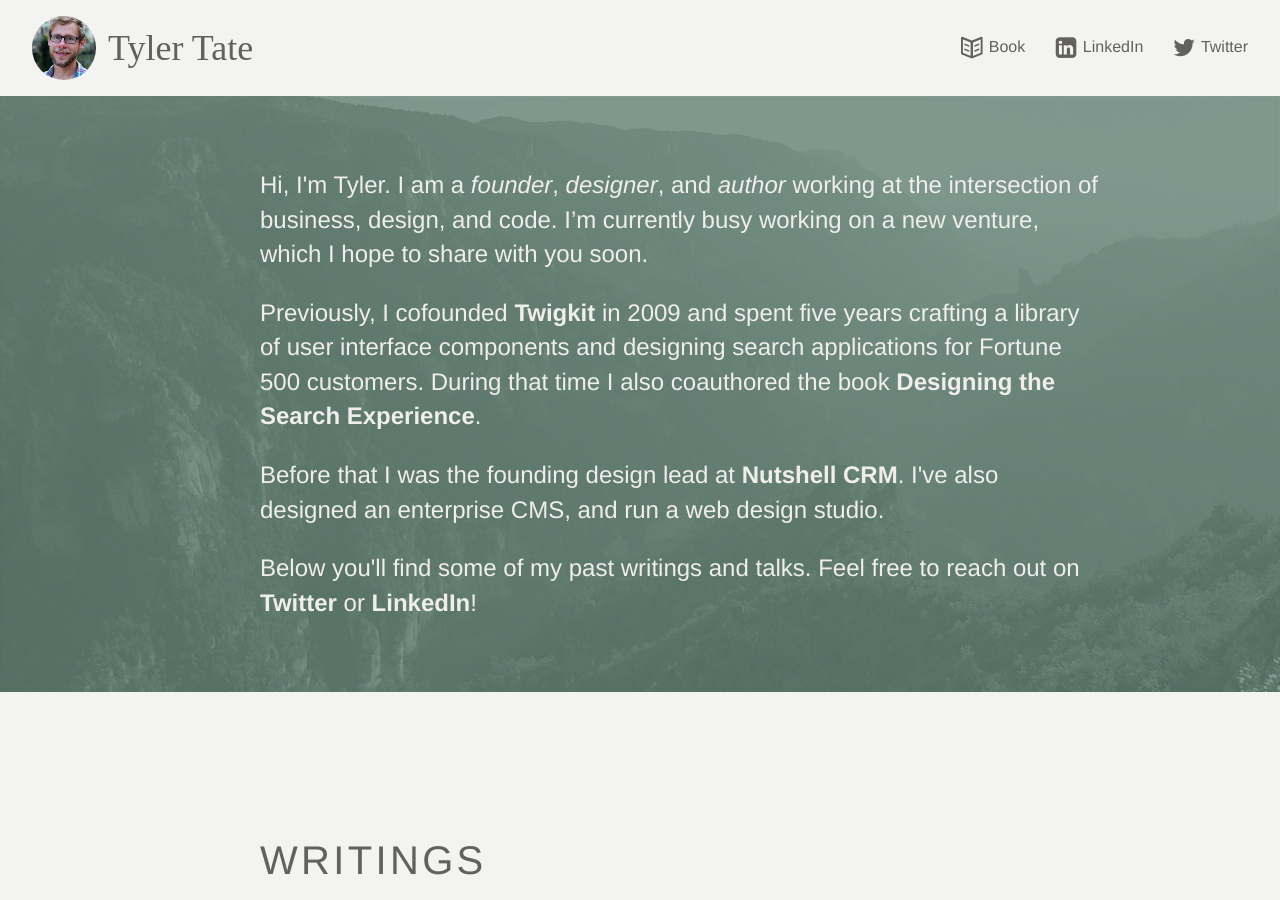
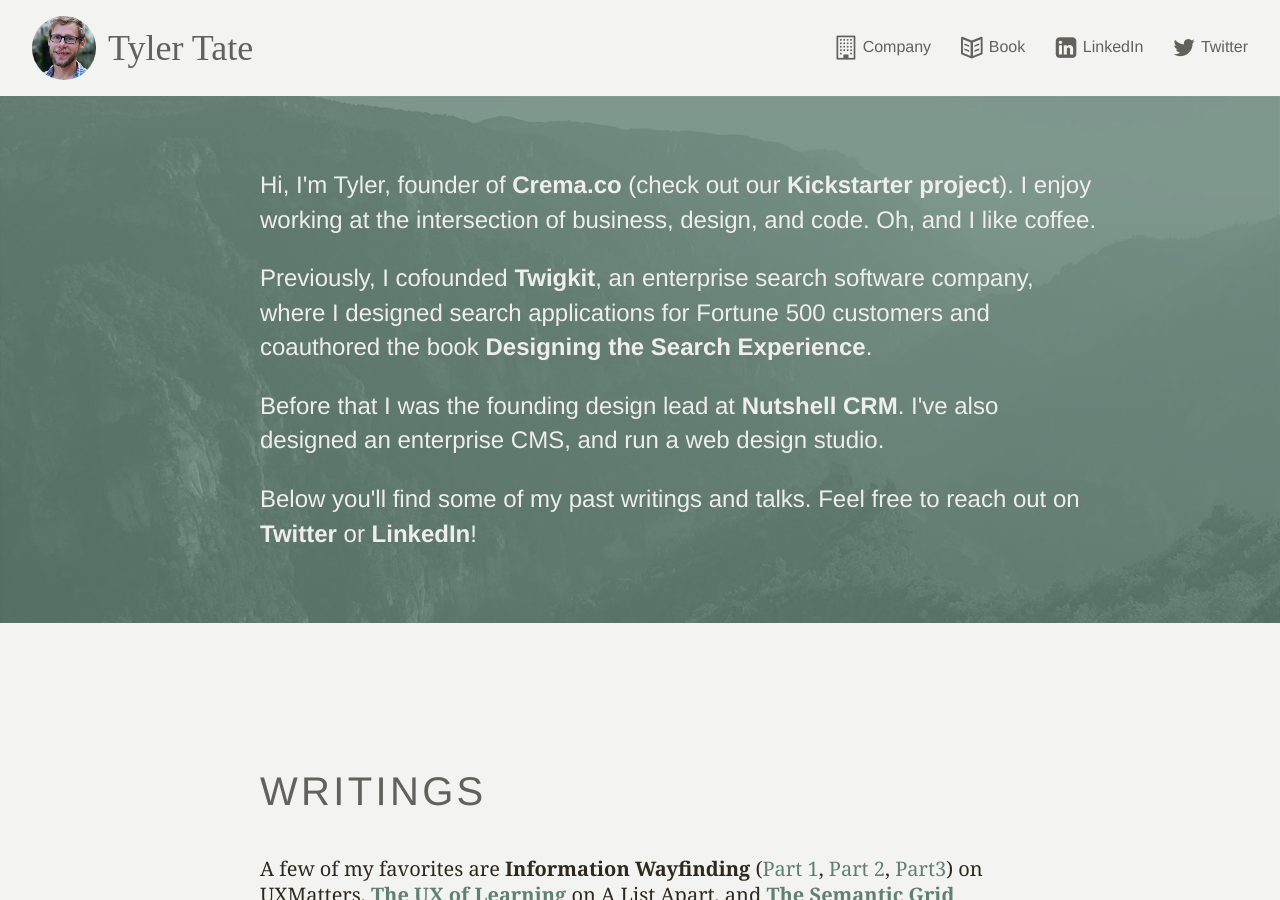
Before and after one commit to SeriouslyInc/tylertate, a Jekyll site: the page built from index.html, in a window 1280 px wide and 900 px high. Built offline with Jekyll 4.4.1, drawn with Linux system fonts in a browser that asks for light colours.

Commit message:
Updating bio.

```diff
--- a/_layouts/general.html
+++ b/_layouts/general.html
@@ -31,9 +31,9 @@
 	<header class="site-header">
 		<nav class="site-nav">
 			<ul>
-				<!--li class="site-nav-item">
-					<a class="icon-building" href="http://twigkit.com/" title="My Company: Twigkit"><span>Company</span></a>
-				</li-->
+				<li class="site-nav-item">
+					<a class="icon-building" href="http://crema.co/" title="My Company: Crema.co"><span>Company</span></a>
+				</li>
 				<li class="site-nav-item">
 					<a class="icon-book-open" href="http://designingthesearchexperience.com/" title="My Book: Designing the Search Experience"><span>Book</span></a>
 				</li>
--- a/index.html
+++ b/index.html
@@ -1,13 +1,13 @@
 ---
 layout: general
-title: Founder, designer, author, woodchopper.
+title: Founder, designer, author, coffee drinker.
 bodyId: home
 ---
 
 <header class="hero">
 	<h2 class="hero-text">
-		<p>Hi, I'm Tyler. I am a <em>founder</em>, <em>designer</em>, and <em>author</em> working at the intersection of business, design, and code. I’m currently busy working on a new venture, which I hope to share with you soon.</p>
-		<p>Previously, I cofounded <a href="http://twigkit.com/">Twigkit</a> in 2009 and spent five years crafting a library of user interface components and designing search applications for Fortune 500 customers. During that time I also coauthored the book <a href="http://designingthesearchexperience.com/">Designing the Search Experience</a>.</p>
+		<p>Hi, I'm Tyler, founder of <a href="http://crema.co/">Crema.co</a> (check out our <a href="https://www.kickstarter.com/projects/2074548677/cremaco-the-single-origin-coffee-marketplace">Kickstarter project</a>). I enjoy working at the intersection of business, design, and code. Oh, and I like coffee.</p>
+		<p>Previously, I cofounded <a href="http://twigkit.com/">Twigkit</a>, an enterprise search software company, where I designed search applications for Fortune 500 customers and coauthored the book <a href="http://designingthesearchexperience.com/">Designing the Search Experience</a>.</p>
 		<p>Before that I was the founding design lead at <a href="http://nutshell.com/">Nutshell CRM</a>. I've also designed an enterprise CMS, and run a web design studio.</p>
 		<p>Below you'll find some of my past writings and talks. Feel free to reach out on <a href="http://twitter.com/tylertate">Twitter</a> or <a href="http://uk.linkedin.com/in/tylertate/">LinkedIn</a>!</p>
 	</h2>
```
